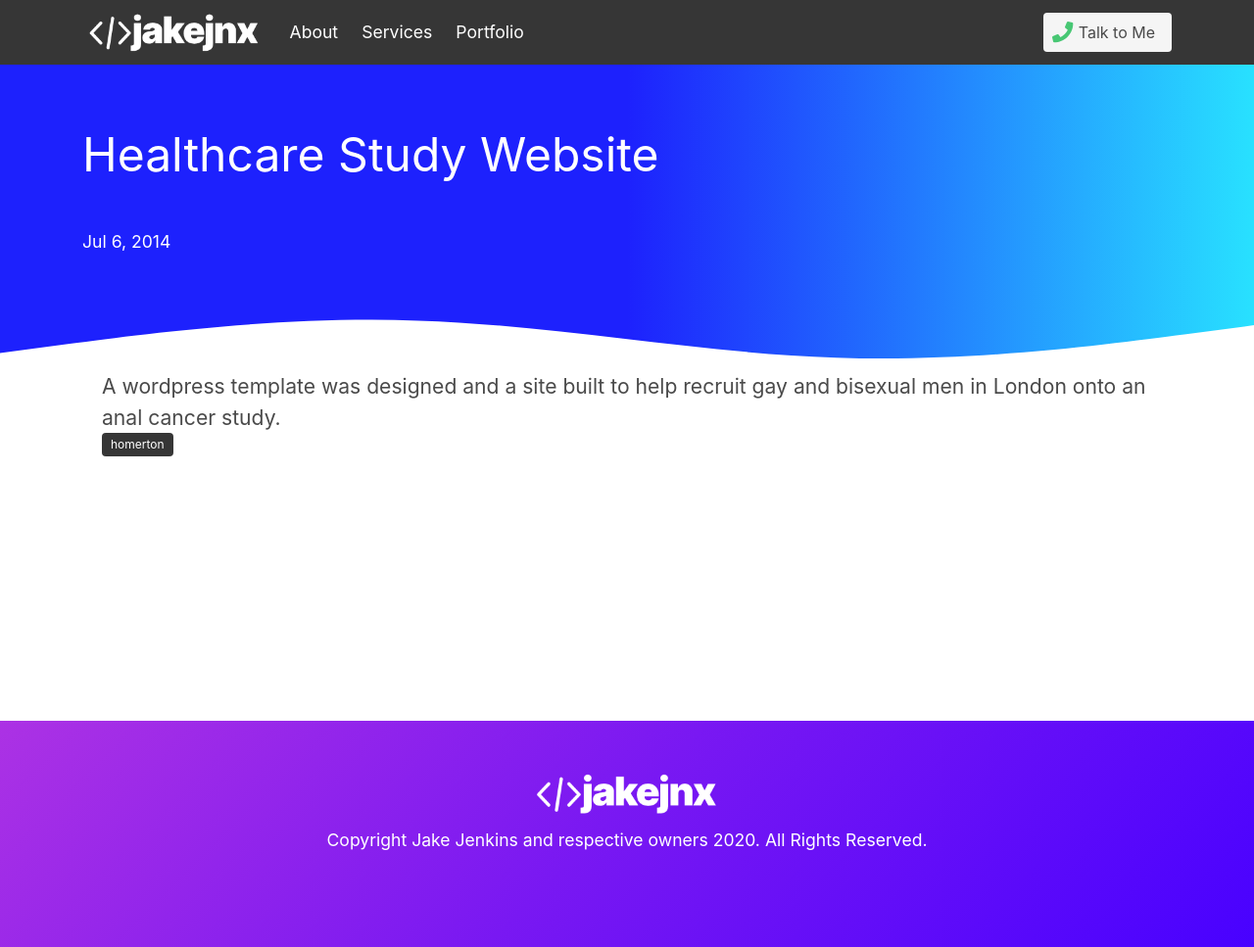
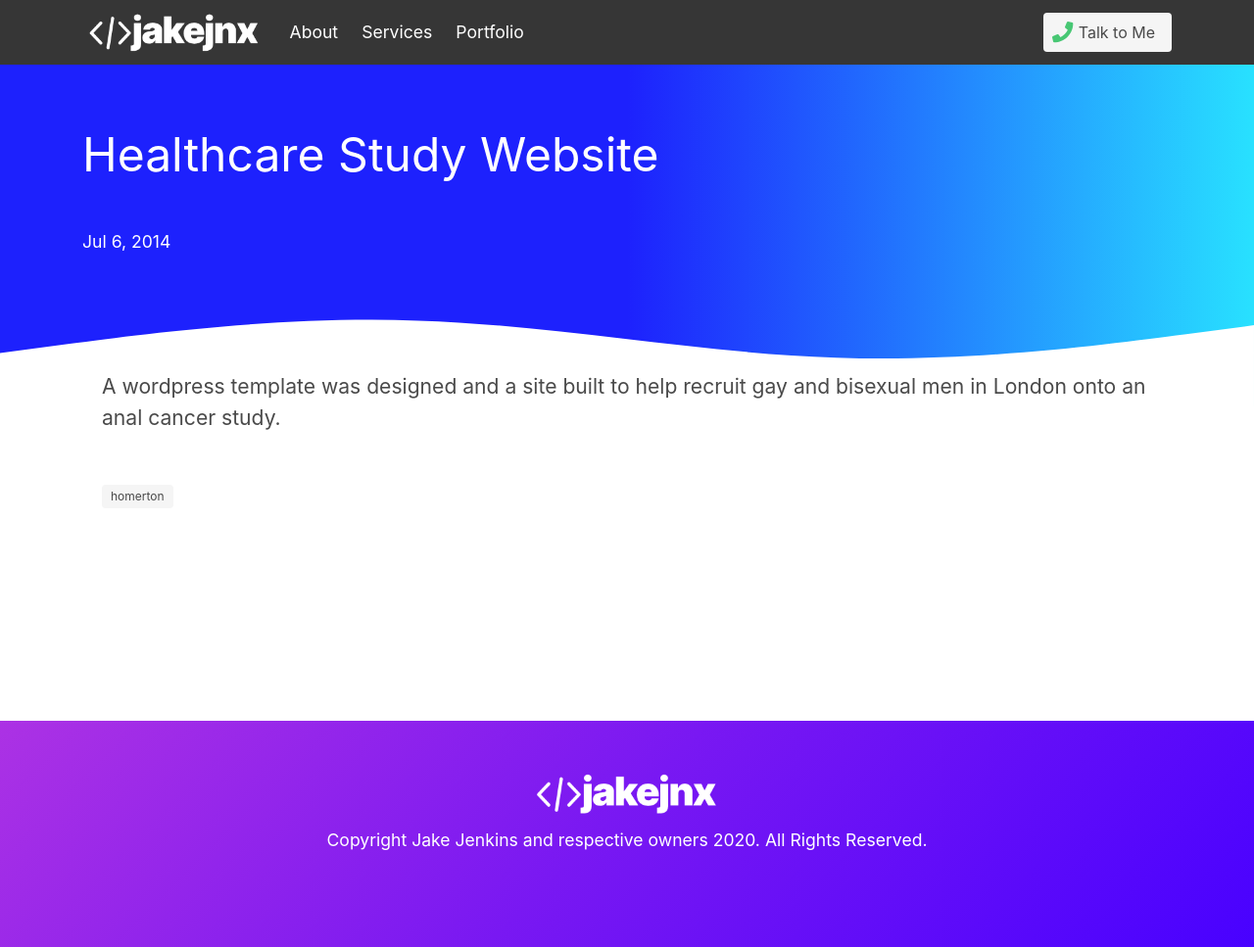
Before and after one commit to jake-jenkins/jjnx-bulma, a Jekyll site: the page built from _portfolio/healthcare-study-website.md, in a window 1280 px wide. Shown: the whole page at 98% size. Built offline with Jekyll 4.4.1, drawn with Linux system fonts in a browser that asks for light colours; nearby versions of some CDN libraries.

Commit message:
Update portfolio.html

```diff
--- a/_layouts/portfolio.html
+++ b/_layouts/portfolio.html
@@ -71,10 +71,10 @@ layout: default
 
     <a class="u-url" href="{{ page.url | relative_url }}" hidden></a>
   </article>
-
+<p>&nbsp;</p>
   <div class="tags">
     {% for tags in page.tags %}
-        <span class="tag is-dark"> {{ tags }} </span>
+        <span class="tag is-light"> {{ tags }} </span>
           {% endfor %}
       </div>
 
```
